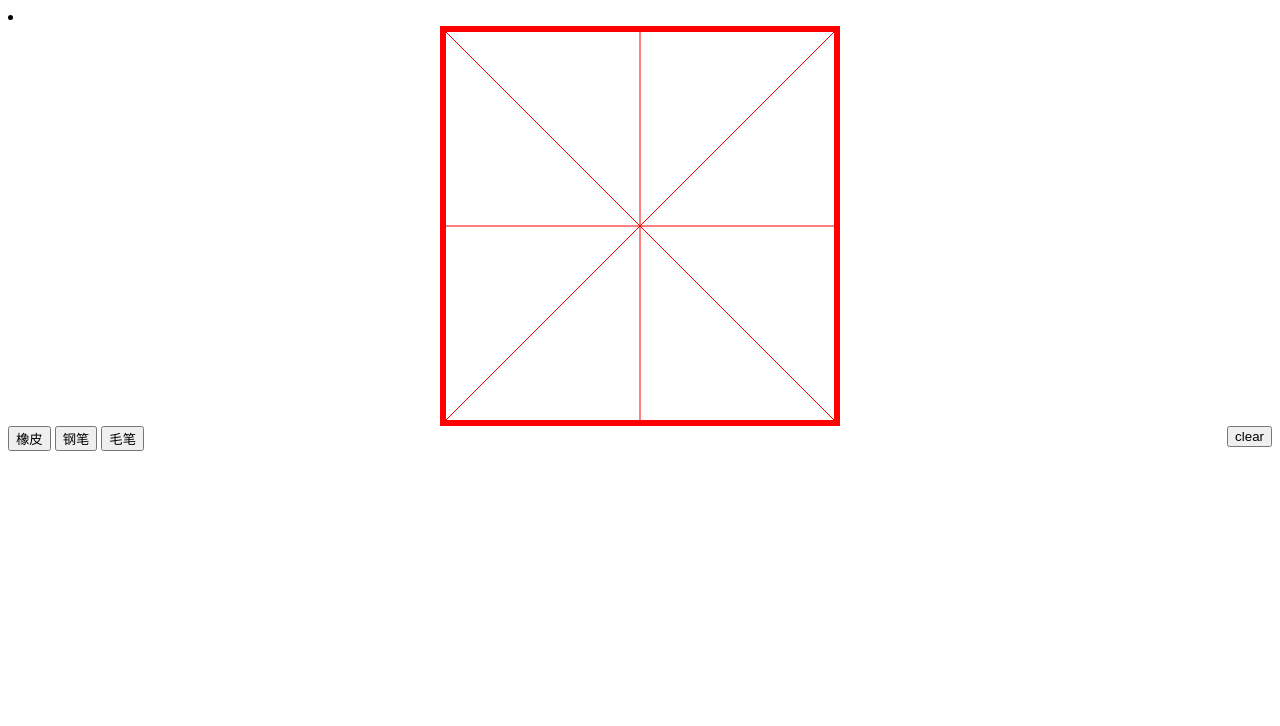
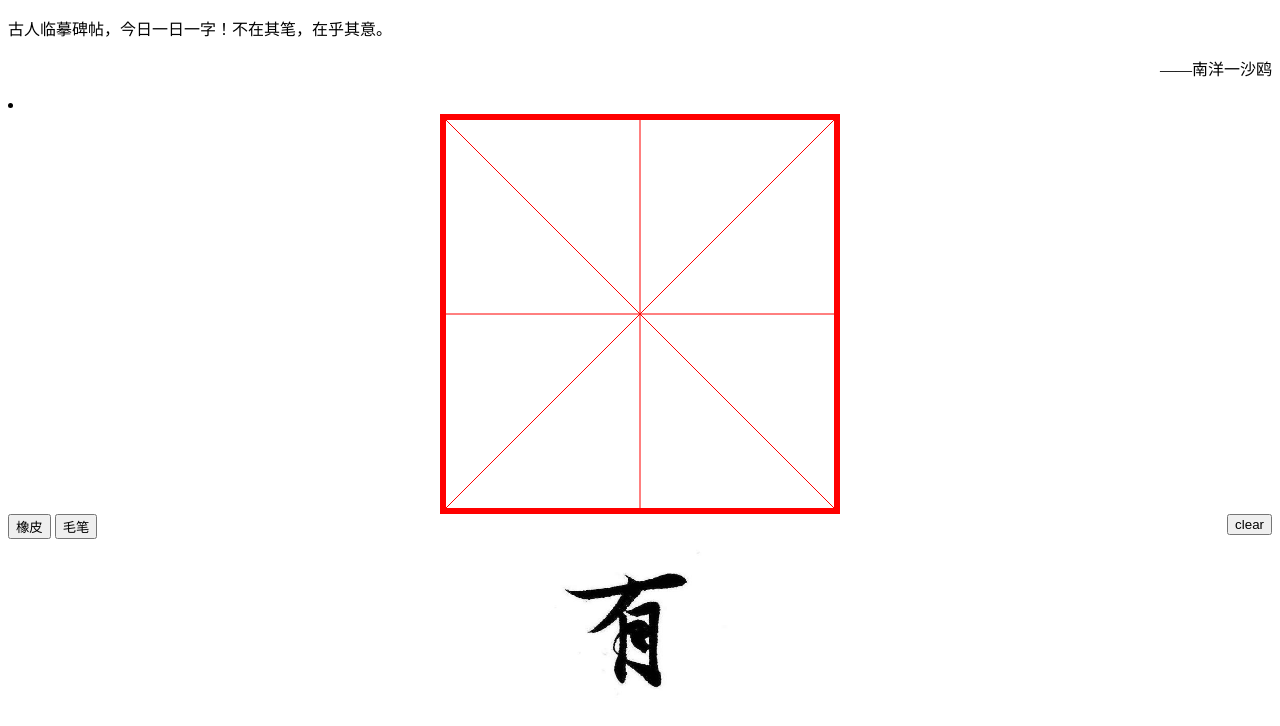
Before and after one commit to wuhaifengdhu/Calligraphy, a plain HTML site: page index.html in a window 1280 px wide. Drawn offline with nearby package versions, Linux system fonts and the light colour scheme.

Commit message:
added crop img

```diff
--- a/css/mbz.css
+++ b/css/mbz.css
@@ -10,3 +10,20 @@
 .clear{
     clear: both;
 }
+
+.left{
+    text-align: left;
+}
+
+.right{
+    text-align: right;
+}
+
+.crop{
+    width: 200px;
+    height: 170px;
+}
+
+.center{
+    text-align: center;
+}
--- a/index.html
+++ b/index.html
@@ -3,10 +3,14 @@
 <head>
     <meta charset="UTF-8">
     <meta name="viewport" content="initial-scale=1.0, maximum-scale=1.0, minimum-scale=1.0, width=device-width, user-scalable=no" />
-    <title>显示名字结果</title>
+    <title>一日一字</title>
     <link rel="stylesheet" href="css/mbz.css">
 </head>
 <body>
+    <div>
+        <p class="left">古人临摹碑帖，今日一日一字！不在其笔，在乎其意。</p>
+        <p class="right">——南洋一沙鸥</p>
+    </div>
     <nav>
         <li>
             <canvas id="mbz1" class="mbz"></canvas>
@@ -19,9 +23,13 @@
 
     <div id="tool">
         <input type="button" id="eraser" value="橡皮" />
-        <input type="button" id="gb" value="钢笔" />
+        <!--<input type="button" id="gb" value="钢笔" />-->
         <input type="button" id="mb" value="毛笔" />
         <input type="button" id="clear" value="clear" />
+    </div>
+
+    <div class="center">
+        <img class="crop" src="img/1.jpeg">
     </div>
     <script type="text/javascript" src="http://code.jquery.com/jquery-1.8.3.min.js"></script>
     <script type="text/javascript" src="js/mbz-0.1.js"></script>
```
Also changed, not shown: img/1.jpeg (added), img/timg 2.jpeg (added).
